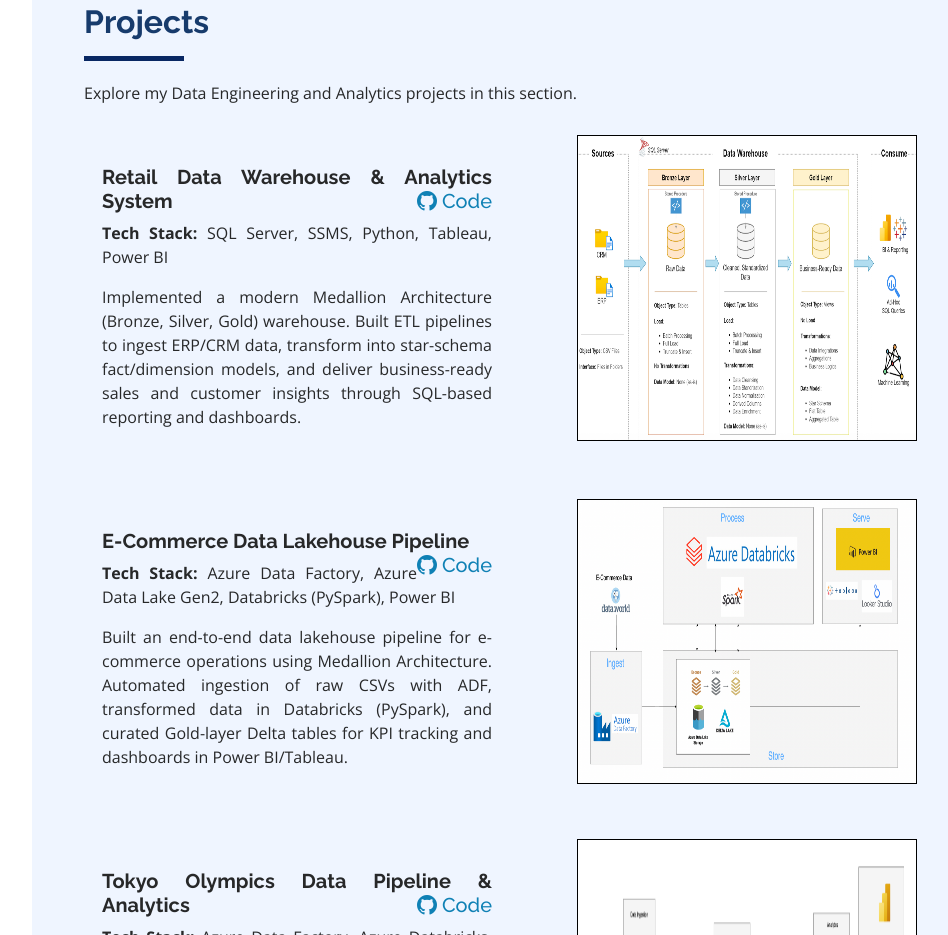
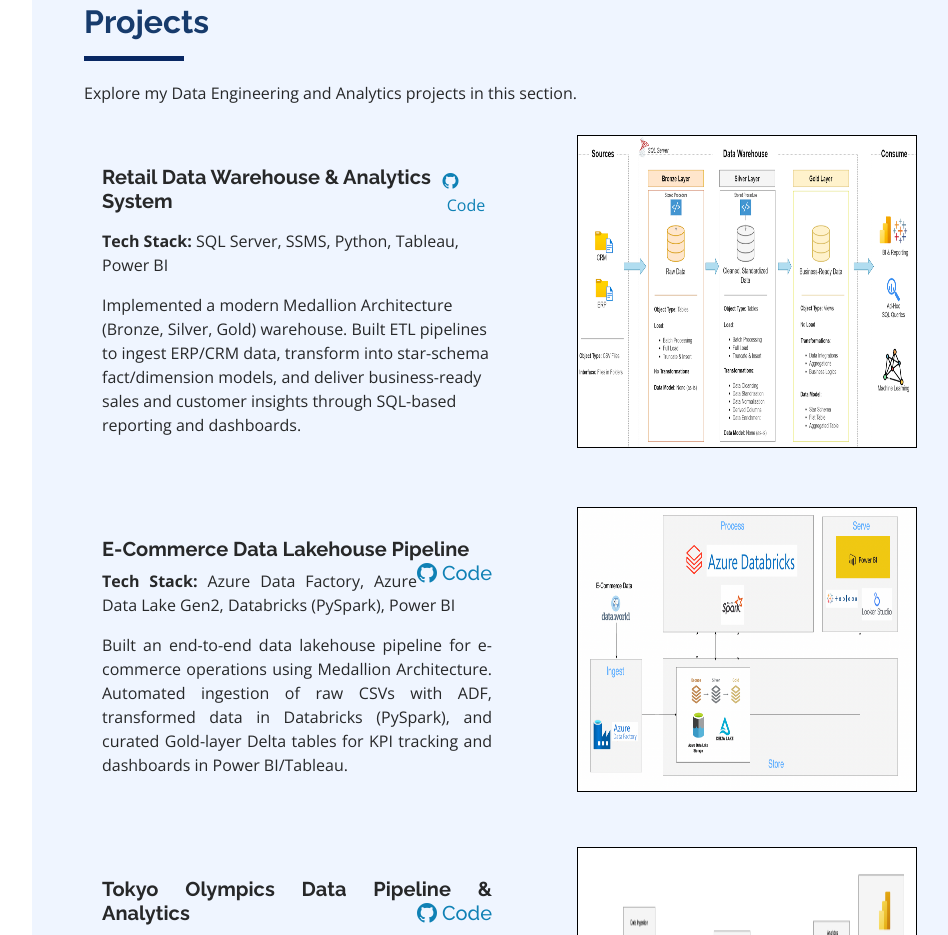
Before and after one commit to aishwaryad6/aishwaryad6.github.io, a plain HTML site: page index.html in a window 1280 px wide. Shown: the part 2486-3421 px from the top of the page, without its empty margins (268-1216 px from the left). Drawn offline with nearby package versions, Linux system fonts and the light colour scheme; a web font is replaced by a local one.

Commit message:
portfolio

```diff
--- a/index.html
+++ b/index.html
@@ -451,11 +451,16 @@ Analysis of Algorithms, Computer Communication Networks, Cyber Security
 
 
             <div class="row">
-              <div class="col-md-6 col-lg-6" style="text-align: justify; padding: 30px;">
-                <h5><b>Retail Data Warehouse & Analytics System</b>
+
+                 <div class="col-md-6 col-lg-6" style="padding: 30px;">
+          <div class="d-flex justify-content-between align-items-center mb-2">
+<!--              <div class="col-md-6 col-lg-6" style="text-align: justify; padding: 30px;">-->
+            <h5><b>Retail Data Warehouse & Analytics System</b></h5>
                   <a href="https://github.com/aishwaryad6/retail-data-warehouse" target="_blank">
-                <span class="bi bi-github" style="float: right">&nbsp;Code</span></a>
-                </h5>
+<!--                <span class="bi bi-github" style="float: right">&nbsp;Code</span>-->
+                    <span class="bi bi-github">&nbsp;Code</span>
+
+                  </a></div>
                 <p><b>Tech Stack: </b>SQL Server, SSMS, Python, Tableau, Power BI</p>
                 <p>Implemented a modern Medallion Architecture (Bronze, Silver, Gold) warehouse. Built ETL pipelines to ingest ERP/CRM data, transform into star-schema fact/dimension models, and deliver business-ready sales and customer insights through SQL-based reporting and dashboards.</p>
               </div>
```
